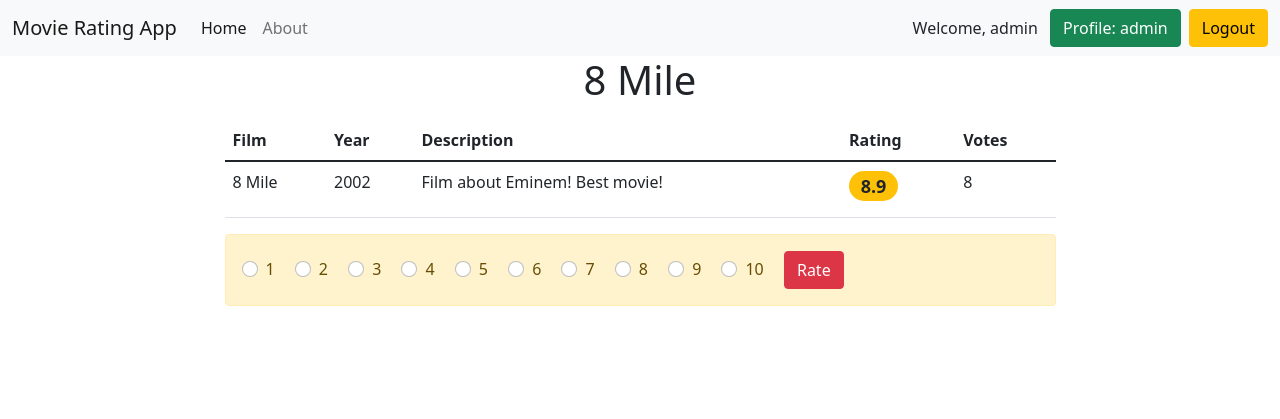
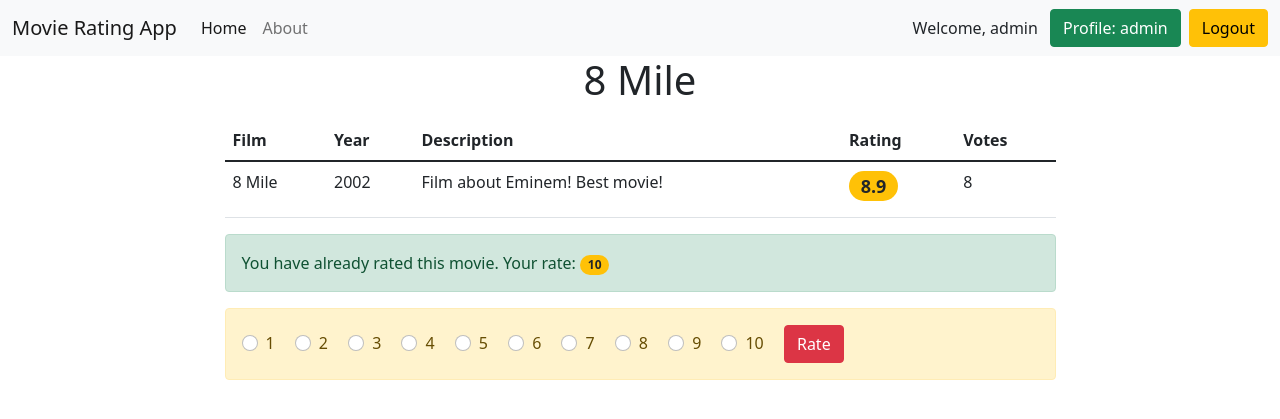
Before and after one commit to Falco13/movie_rating, a Django app: a page that uses movie_rating/templates/movie_rating/detail.html in a window 1280 px wide. Shown: the top 419 px of the page. Run offline with Django 4.2, Linux system fonts and the light colour scheme; a user stored in the database is signed in; data comes from the database, SQL or seed files in the repository; both versions use the stored data as it was after the commit.

Commit message:
added user rating on detail template

```diff
--- a/movie_rating/models.py
+++ b/movie_rating/models.py
@@ -51,7 +51,7 @@
     )
     movie = models.ForeignKey(Movie, on_delete=models.CASCADE, related_name='rating')
     user = models.ForeignKey(User, on_delete=models.CASCADE)
-    created_date = models.DateTimeField(auto_now_add=True)
+    created_date = models.DateTimeField(auto_now_add=True, verbose_name='Rating creation date')
     rating = models.PositiveSmallIntegerField(choices=RATE_CHOICES, null=True)
     is_active = models.BooleanField(default=True)
 
--- a/movie_rating/templates/movie_rating/detail.html
+++ b/movie_rating/templates/movie_rating/detail.html
@@ -3,7 +3,7 @@
 {% block title %}Detail Movie{% endblock %}
 
 {% block content %}
-<h1 class="text-center mb-3">{{ movie.title }}</h1>
+<h1 class="text-center mb-3" xmlns="http://www.w3.org/1999/html">{{ movie.title }}</h1>
 <table class="table">
 
     <thead>
@@ -25,6 +25,14 @@
     </tr>
 </table>
 
+{% if user_rate.rating %}
+<div class="alert alert-success" role="alert">You have already rated this movie.
+    Your rate: <span class="badge rounded-pill bg-warning text-dark">{{ user_rate.rating }}</span>
+</div>
+{% else %}
+<div class="alert alert-danger" role="alert">You haven't rated this movie yet.</div>
+{% endif %}
+
 <div class="alert alert-warning" role="alert">
     <form method="POST">
         {% for f in form.rating %}
--- a/movie_rating/views.py
+++ b/movie_rating/views.py
@@ -38,7 +38,10 @@
             return HttpResponseRedirect(reverse('detail', args=(slug,)))
     else:
         form = RatingForm()
-        return render(request, 'movie_rating/detail.html', context={'movie': movie, 'form': form})
+        user_rating = Rating.objects.filter(user=request.user, movie=movie).first()
+        return render(request, 'movie_rating/detail.html', context={'movie': movie,
+                                                                    'form': form,
+                                                                    'user_rate': user_rating})
 
 
 class AboutView(TemplateView):
```
Also changed, not shown: db.sqlite3, movie_rating/migrations/0002_alter_movie_options_rating_updated_date_and_more.py (added), movie_rating/migrations/0003_remove_rating_updated_date.py (added).
